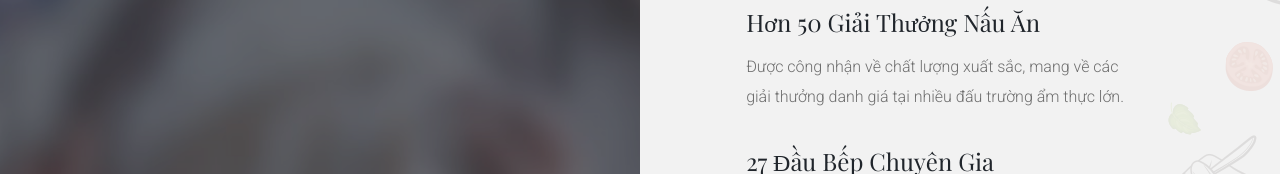
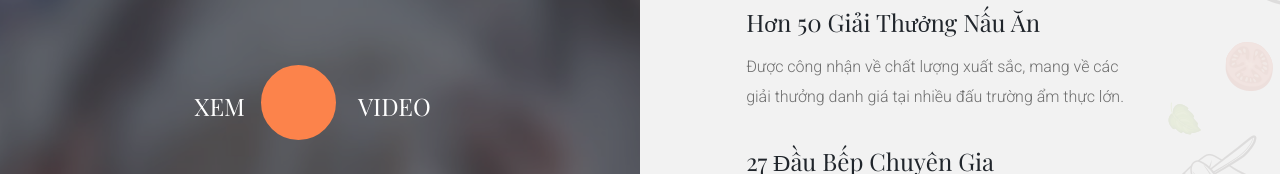
Before and after one commit to ocanhdt12-gif/baking-course-frontend, a React (Vite) app in the folder frontend/: page /about in a window 1280 px wide. Shown: the part 1460-1634 px from the top of the page. Built offline with nearby package versions, Linux system fonts and the light colour scheme; no server answers; a web font is replaced by a local one.

Commit message:
fix(frontend): restore play video button UI overlay in About page

```diff
--- a/frontend/src/components/About/AboutVideo.jsx
+++ b/frontend/src/components/About/AboutVideo.jsx
@@ -8,8 +8,15 @@ const AboutVideo = ({ achievements }) => {
       <div className="cover-image s-cover-left"></div>
       <div className="row align-items-center">
         <div className="col-12 col-lg-6 order-lg-1">
-          <a href="images/video-image.jpg" className="photoswipe-link iframe-link" data-iframe="https://www.youtube.com/embed/mcixldqDIEQ">
+          <a href="images/video-image.jpg" className="photoswipe-link" data-iframe="https://www.youtube.com/embed/mcixldqDIEQ">
             <img src={`${import.meta.env.BASE_URL}images/video-image.jpg`} alt="" />
+            <div className="video-text">
+              <h5>
+                <span>{t('home.about.watch') || 'Watch'}</span>
+                <span className=" iframe-link"></span>
+                <span>{t('home.about.video') || 'Video'}</span>
+              </h5>
+            </div>
           </a>
         </div>
         <div className="col-12 col-lg-5 order-lg-2 animate" data-animation="slideInRight">
```
